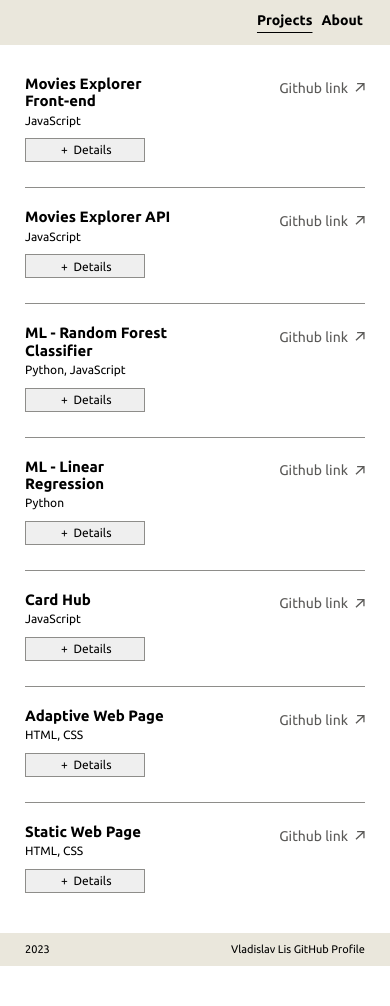
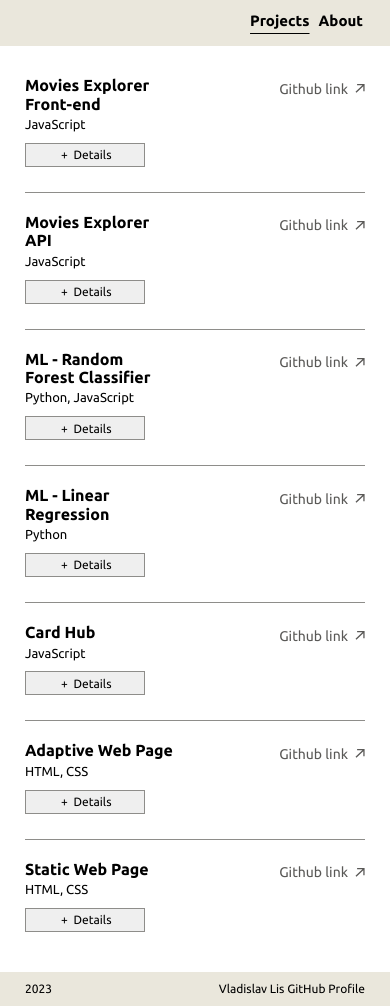
Before and after one commit to vlad-lis/portfolio, a React (Create React App) app: page / in a window 390 px wide. Before the commit the page ends 966 px from the top, so only its background shows below. Built offline with nearby package versions, Linux system fonts and the light colour scheme.

Commit message:
Adjusted font size for lower resolutions

```diff
--- a/src/components/About/About.css
+++ b/src/components/About/About.css
@@ -67,10 +67,10 @@
   }
 
   .about__title {
-    font-size: 14px;
+    font-size: 15px;
   }
 
   .about__text {
-    font-size: 14px;
+    font-size: 15px;
   }
 }
--- a/src/components/Footer/Footer.css
+++ b/src/components/Footer/Footer.css
@@ -45,6 +45,6 @@
   }
 
   .footer__text {
-    font-size: 11px;
+    font-size: 12px;
   }
 }
--- a/src/components/Header/Header.css
+++ b/src/components/Header/Header.css
@@ -55,6 +55,6 @@
   }
 
   .header__link {
-    font-size: 14px;
+    font-size: 15px;
   }
 }
--- a/src/components/Project/Project.css
+++ b/src/components/Project/Project.css
@@ -129,11 +129,11 @@
   }
 
   .project__name {
-    font-size: 15px;
+    font-size: 16px;
   }
 
   .project__brief {
-    font-size: 12px;
+    font-size: 13px;
   }
 
   .project__link {
@@ -151,10 +151,11 @@
   }
 
   .project__details-heading {
-    font-size: 14px;
+    font-size: 15px;
   }
 
   .project__details-text {
-    font-size: 14px;
+    font-size: 15px;
+    line-height: 19px;
   }
 }
```
